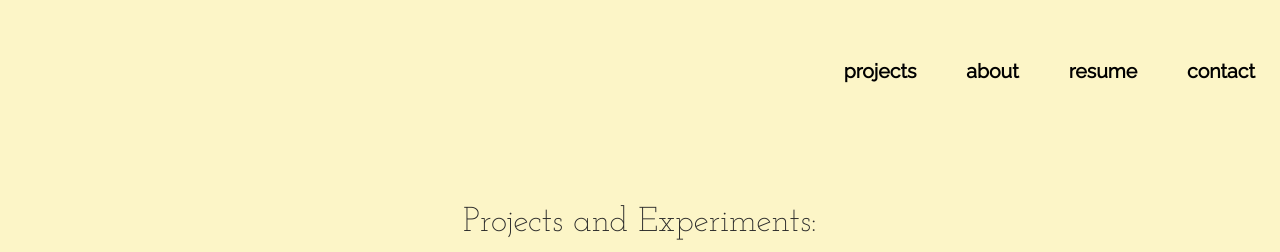
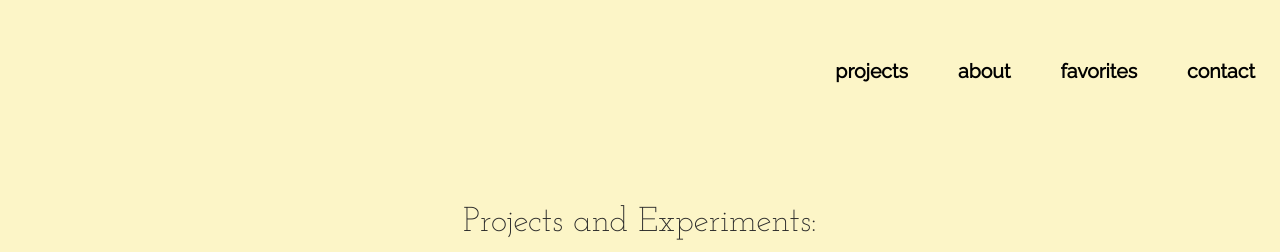
Before and after one commit to thylux/thylux.github.io, a Jekyll site: the page built from projects.html, in a window 1280 px wide. Shown: the top 252 px of the page. Built offline with Jekyll 4.4.1, drawn with Linux system fonts in a browser that asks for light colours; nearby versions of some CDN libraries.

Commit message:
Favorites section

```diff
--- a/_layouts/home.html
+++ b/_layouts/home.html
@@ -8,7 +8,7 @@ layout: default
     {% include box.html section=site.data.sections.projects %}
   </div>
   <div class="row">
-    {% include box.html section=site.data.sections.resume %}
+    {% include box.html section=site.data.sections.favorites %}
     {% include box.html section=site.data.sections.contact %}
   </div>
 </div>
--- a/_sass/_style.scss
+++ b/_sass/_style.scss
@@ -35,7 +35,7 @@
   overflow-y: hidden !important;
 }
 
-#projects, .about-me, #resume {
+#projects, .about-me, #favorites {
 
   h3 {
     font-family: 'Abril Fatface', cursive;
@@ -175,7 +175,7 @@ i {
   background-color: darkgrey;
 }
 
-#resume p, .resume-content p {
+#favorites p, .favorites-content p {
   color: white !important;
   margin: 4%;
   font-size: 25px;
@@ -185,22 +185,22 @@ i {
   font-family: $font2;
 }
 
-#resume h3 {
+#favorites h3 {
   color: white;
 }
 
-.resume h3 {
+.favorites h3 {
   color: white;
   font-family: 'Abril Fatface', cursive;
   font-weight: 600;
   letter-spacing: 1.2;
 }
 
-#resume a {
+#favorites a {
   color: #2E294E;
 }
 
-#resume a:hover {
+#favorites a:hover {
   opacity: 0.9;
 }
 
--- a/assets/css/main.scss
+++ b/assets/css/main.scss
@@ -53,11 +53,6 @@ $imagesPath: "/assets/images/";
   margin-top: 40px;
 }
 
-.resume-wrapper {
-  button {
-    margin-top: 50px;
-  }
-}
 body {
   background-color: $background-color;
   min-height: 100%;
@@ -425,7 +420,7 @@ button.fill:hover:before {
   right: 0;
 }
 
-.resume-border {
+.favorites-border {
   top: 0;
   right: 0;
 }
--- a/assets/js/transitions.js
+++ b/assets/js/transitions.js
@@ -20,12 +20,12 @@ var HideShowTransition = Barba.BaseTransition.extend({
 
     $(this.oldContainer).addClass("barba-old-container");
     var le =
-      $(".resume-border").position().left -
+      $(".favorites-border").position().left -
       $(".about-border").position().left;
 
     //fixes displaced borders due to glitch animation
 
-    // $(".resume-border").css({
+    // $(".favorites-border").css({
     //   right: le + 20 + "px",
     //   top: "-11px"
     // });
@@ -74,7 +74,7 @@ var HideShowTransition = Barba.BaseTransition.extend({
     });
 
     var pro3 = new Promise((resolve, reject) => {
-      $(".resume-border").animate(
+      $(".favorites-border").animate(
         {
           width: "100%"
         },
@@ -106,8 +106,8 @@ var HideShowTransition = Barba.BaseTransition.extend({
         contactHeight = $(".contact").height(),
         projectsWidth = $(".projects").width(),
         projectsHeight = $(".projects").height(),
-        resumeWidth = $(".resume").width(),
-        resumeHeight = $(".resume").height(),
+        favoritesWidth = $(".favorites").width(),
+        favoritesHeight = $(".favorites").height(),
         aboutWidth = $(".about").width(),
         aboutHeight = $(".about").height();
 
@@ -139,11 +139,11 @@ var HideShowTransition = Barba.BaseTransition.extend({
           400
         );
       $(this.oldContainer)
-        .find(".resume")
+        .find(".favorites")
         .animate(
           {
-            left: "-=" + resumeWidth + "px",
-            top: "+=" + resumeHeight + "px"
+            left: "-=" + favoritesWidth + "px",
+            top: "+=" + favoritesHeight + "px"
           },
           400,
           function() {
@@ -157,7 +157,7 @@ var HideShowTransition = Barba.BaseTransition.extend({
               .find(".projects")
               .finish();
             $(this.oldContainer)
-              .find(".resume")
+              .find(".favorites")
               .finish();
             $(this.oldContainer)
               .find(".contact")
@@ -188,21 +188,21 @@ var FadeTransition = Barba.BaseTransition.extend({
         $(".about-border").css({ height: "100%" });
         $(".contact-border").css({ height: "100%" });
         $(".projects-border").css({ width: "100%" });
-        $(".resume-border").css({ width: "100%" });
+        $(".favorites-border").css({ width: "100%" });
         var contactXPos = $(".contact").position().left,
           contactYPos = $(".contact").position().top,
           projectsXPos = $(".projects").position().left,
           projectsYPos = $(".projects").position().top,
-          resumeXPos = $(".resume").position().left,
-          resumeYPos = $(".resume").position().top,
+          favoritesXPos = $(".favorites").position().left,
+          favoritesYPos = $(".favorites").position().top,
           aboutXPos = $(".about").position().left,
           aboutYPos = $(".about").position().top;
         (contactWidth = $(".contact").width()),
           (contactHeight = $(".contact").height()),
           (projectsWidth = $(".projects").width()),
           (projectsHeight = $(".projects").height()),
-          (resumeWidth = $(".resume").width()),
-          (resumeHeight = $(".resume").height()),
+          (favoritesWidth = $(".favorites").width()),
+          (favoritesHeight = $(".favorites").height()),
           (aboutWidth = $(".about").width()),
           (aboutHeight = $(".about").height());
 
@@ -225,10 +225,10 @@ var FadeTransition = Barba.BaseTransition.extend({
             top: "-=" + projectsHeight + "px"
           });
         $(this.newContainer)
-          .find(".resume")
+          .find(".favorites")
           .css({
-            left: "-=" + resumeWidth + "px",
-            top: "+=" + resumeHeight + "px"
+            left: "-=" + favoritesWidth + "px",
+            top: "+=" + favoritesHeight + "px"
           });
 
         var _this = this;
@@ -276,11 +276,11 @@ var FadeTransition = Barba.BaseTransition.extend({
         });
         var pro4 = new Promise((resolve, reject) => {
           $(this.newContainer)
-            .find(".resume")
+            .find(".favorites")
             .animate(
               {
-                left: "+=" + resumeWidth + "px",
-                top: "-=" + resumeHeight + "px"
+                left: "+=" + favoritesWidth + "px",
+                top: "-=" + favoritesHeight + "px"
               },
               400,
               function() {
@@ -294,10 +294,10 @@ var FadeTransition = Barba.BaseTransition.extend({
         Promise.all(pros).then(() => {
           $(this.newContainer).removeClass("barba-old-container");
 
-          $(".resume-border").css("top", "-1px");
+          $(".favorites-border").css("top", "-1px");
           //fixes displaced borders due to glitch animation
 
-          // $(".resume-border").css({
+          // $(".favorites-border").css({
           //   right: "+20px",
           //   top: "-11px"
           // });
@@ -344,7 +344,7 @@ var FadeTransition = Barba.BaseTransition.extend({
           });
 
           var proBorder3 = new Promise((resolve, reject) => {
-            $(".resume-border").animate(
+            $(".favorites-border").animate(
               {
                 width: "0%"
               },
```
Also changed, not shown: _data/sections.yml (+6 -6 lines), assets/images/credits.md (added, +1 -0 lines), assets/images/favorites.jpg (added), assets/images/resume.jpg (deleted), 1 other file.
